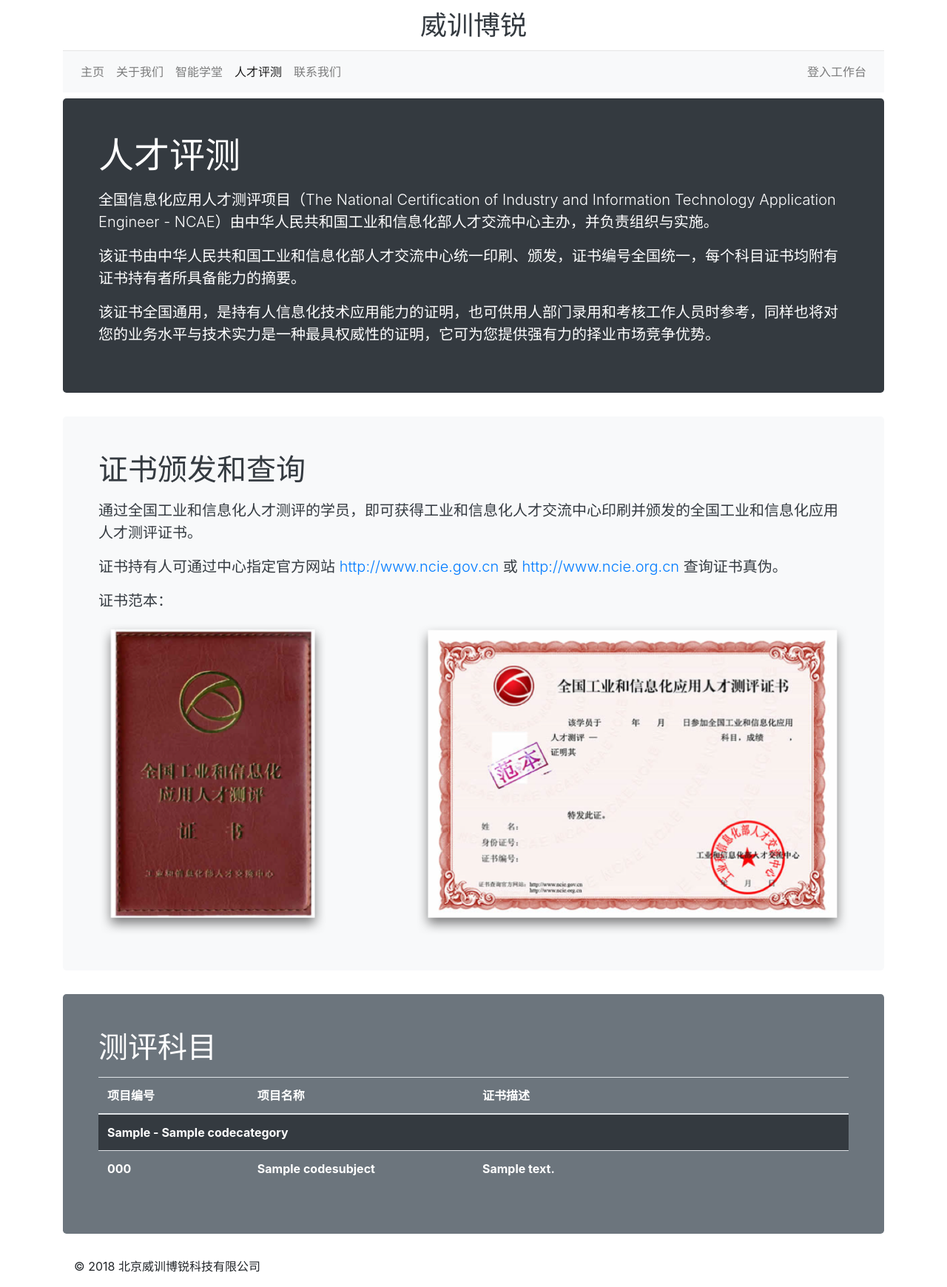
After one commit to hejun0524/weixunborui, a Django app: page /assessment/ in a window 1280 px wide. The commit adds this page. Shown: the whole page at 74% size. Run offline with Django 3.2, Linux system fonts and the light colour scheme; tables that the repository leaves empty hold one stand-in row (values such as "Sample post"); lists and menus that the app fills with data are empty; some libraries are stand-ins or nearby versions.

Commit message:
updated front page

```diff
--- a/home/urls.py
+++ b/home/urls.py
@@ -5,6 +5,10 @@ app_name = 'home'
 
 urlpatterns = [
     path('', views.index, name='index'),
+    path('about/', views.about, name='about'),
+    path('courses/', views.courses, name='courses'),
+    path('assessment/', views.assessment, name='assessment'),
+    path('contact/', views.contact, name='contact'),
     path('login/', views.login, name='login'),
     path('logout/', views.logout, name='logout'),
     path('dashboard/', views.dashboard, name='dashboard'),
--- a/home/views.py
+++ b/home/views.py
@@ -1,6 +1,7 @@
 from django.shortcuts import render, redirect
 from django.contrib import auth
 from django.contrib.auth.decorators import login_required
+from exam.models import CodeCategory, CodeSubject
 
 
 # Create your views here.
@@ -27,6 +28,32 @@ def login(request):
     return render(request, 'home/login.html', context)
 
 
+def about(request):
+    context = {'n_bar': 'about'}
+    return render(request, 'home/about.html', context)
+
+
+def assessment(request):
+    all_codes = {}
+    for code_category in CodeCategory.objects.all().order_by('index'):
+        all_codes[str(code_category)] = code_category.codesubject_set.order_by('code')
+    context = {
+        'n_bar': 'assessment',
+        'codes': all_codes
+    }
+    return render(request, 'home/assessment.html', context)
+
+
+def contact(request):
+    context = {'n_bar': 'contact'}
+    return render(request, 'home/contact.html', context)
+
+
+def courses(request):
+    context = {'n_bar': 'courses'}
+    return render(request, 'home/courses.html', context)
+
+
 @login_required()
 def logout(request):
     auth.logout(request)
--- /dev/null
+++ b/static/css/blog.css
@@ -0,0 +1,150 @@
+/* stylelint-disable selector-list-comma-newline-after */
+
+.blog-header {
+    line-height: 1;
+    border-bottom: 1px solid #e5e5e5;
+}
+
+.blog-header-logo {
+    font-size: 2.25rem;
+}
+
+.blog-header-logo:hover {
+    text-decoration: none;
+}
+
+.display-4 {
+    font-size: 2.5rem;
+}
+
+@media (min-width: 768px) {
+    .display-4 {
+        font-size: 3rem;
+    }
+}
+
+.nav-scroller {
+    position: relative;
+    z-index: 2;
+    height: 2.75rem;
+    overflow-y: hidden;
+}
+
+.nav-scroller .nav {
+    display: -ms-flexbox;
+    display: flex;
+    -ms-flex-wrap: nowrap;
+    flex-wrap: nowrap;
+    padding-bottom: 1rem;
+    margin-top: -1px;
+    overflow-x: auto;
+    text-align: center;
+    white-space: nowrap;
+    -webkit-overflow-scrolling: touch;
+}
+
+.nav-scroller .nav-link {
+    padding-top: .75rem;
+    padding-bottom: .75rem;
+    font-size: .875rem;
+}
+
+.card-img-right {
+    height: 100%;
+    border-radius: 0 3px 3px 0;
+}
+
+.flex-auto {
+    -ms-flex: 0 0 auto;
+    flex: 0 0 auto;
+}
+
+.h-250 {
+    height: 250px;
+}
+
+@media (min-width: 768px) {
+    .h-md-250 {
+        height: 250px;
+    }
+}
+
+/*
+ * Blog name and description
+ */
+.blog-title {
+    margin-bottom: 0;
+    font-size: 2rem;
+    font-weight: 400;
+}
+
+.blog-description {
+    font-size: 1.1rem;
+    color: #999;
+}
+
+@media (min-width: 40em) {
+    .blog-title {
+        font-size: 3.5rem;
+    }
+}
+
+/* Pagination */
+.blog-pagination {
+    margin-bottom: 4rem;
+}
+
+.blog-pagination > .btn {
+    border-radius: 2rem;
+}
+
+/*
+ * Blog posts
+ */
+.blog-post {
+    margin-bottom: 4rem;
+}
+
+.blog-post-title {
+    margin-bottom: .25rem;
+    font-size: 2.5rem;
+}
+
+.blog-post-meta {
+    margin-bottom: 1.25rem;
+    color: #999;
+}
+
+/*
+ * Footer
+ */
+.blog-footer {
+    padding: 2.5rem 0;
+    color: #999;
+    text-align: center;
+    background-color: #f9f9f9;
+    border-top: .05rem solid #e5e5e5;
+}
+
+.blog-footer p:last-child {
+    margin-bottom: 0;
+}
+
+/*
+ * Self-added
+ */
+.cell-2 {
+    width: 20%;
+}
+
+.cell-3 {
+    width: 30%;
+}
+
+.cell-4 {
+    width: 40%;
+}
+
+.cell-5 {
+    width: 50%;
+}
--- a/templates/base_dashboard.html
+++ b/templates/base_dashboard.html
@@ -4,6 +4,7 @@
 <head>
     {% load static %}
     {% include 'global_css.html' %}
+    <link rel="stylesheet" href="{% static 'css/dashboard.css' %}">
     <title>{% block title %}{% endblock %}</title>
 </head>
 <body>
--- a/templates/base_home.html
+++ b/templates/base_home.html
@@ -4,42 +4,53 @@
 <head>
     {% load static %}
     {% include 'global_css.html' %}
-    <link rel="stylesheet" href="{% static 'css/carousel.css' %}">
+    <link rel="stylesheet" href="{% static 'css/blog.css' %}">
     <title>{% block title %}{% endblock %}</title>
 </head>
 <body>
-<!-- Navigation -->
-<header>
-    <nav class="navbar  navbar-expand-lg navbar-dark fixed-top bg-dark flex-md-nowrap p-0 shadow">
-        <a class="navbar-brand col-md-2 mr-0" href="{% url 'home:index' %}">威训博锐</a>
+
+<div class="container">
+    <header class="blog-header py-3">
+        <div class="row flex-nowrap justify-content-between align-items-center">
+            <div class="col-4 pt-1"></div>
+            <div class="col-4 text-center">
+                <a class="blog-header-logo text-dark" href="{% url 'home:index' %}">威训博锐</a>
+            </div>
+            <div class="col-4 d-flex"></div>
+        </div>
+    </header>
+    <nav class="navbar navbar-expand-lg navbar-light bg-light mb-2">
         <button class="navbar-toggler" type="button" data-toggle="collapse" data-target="#navbarNavDropdown"
                 aria-controls="navbarNavDropdown" aria-expanded="false" aria-label="Toggle navigation">
-            <span class="fa fa-list"></span>
+            <span class="navbar-toggler-icon"></span>
         </button>
-        <div id="navbarNavDropdown" class="navbar-collapse collapse px-3">
+        <div class="collapse navbar-collapse" id="navbarNavDropdown">
             <ul class="navbar-nav mr-auto">
-                <li class="nav-item active">
-                    <a class="nav-link" href="{% url 'home:index' %}">主页 <span class="sr-only">(current)</span></a>
+                <li class="nav-item{% if n_bar == 'index' %} active{% endif %}">
+                    <a class="nav-link" href="{% url 'home:index' %}">主页</a>
+                </li>
+                <li class="nav-item{% if n_bar == 'about' %} active{% endif %}">
+                    <a class="nav-link" href="{% url 'home:about' %}">关于我们</a>
+                </li>
+                <li class="nav-item{% if n_bar == 'courses' %} active{% endif %}">
+                    <a class="nav-link" href="{% url 'home:courses' %}">智能学堂</a>
+                </li>
+                <li class="nav-item{% if n_bar == 'assessment' %} active{% endif %}">
+                    <a class="nav-link" href="{% url 'home:assessment' %}">人才评测</a>
+                </li>
+                <li class="nav-item{% if n_bar == 'contact' %} active{% endif %}">
+                    <a class="nav-link" href="{% url 'home:contact' %}">联系我们</a>
                 </li>
             </ul>
             <ul class="navbar-nav">
-                {% if user.is_authenticated %}
-                    <li class="nav-item">
-                        <a class="nav-link" href="{% url 'home:dashboard' %}">工作台</a>
-                    </li>
-                    <li class="nav-item">
-                        <a class="nav-link" href="{% url 'home:logout' %}">退出系统</a>
-                    </li>
-                {% else %}
-                    <li class="nav-item">
-                        <a class="nav-link" href="{% url 'home:login' %}">登录</a>
-                    </li>
-                {% endif %}
+                <li class="nav-item {% if n_bar == 'login' %} active{% endif %}">
+                    <a class="nav-link" href="{% url 'home:login' %}">登入工作台</a>
+                </li>
             </ul>
         </div>
     </nav>
-</header>
-<main role="main">
+</div>
+<main role="main" class="container">
     {% block content %}
     {% endblock %}
     <!-- FOOTER -->
--- a/templates/global_css.html
+++ b/templates/global_css.html
@@ -5,4 +5,3 @@
 <link rel="icon" href="{% static 'img/favicon.ico' %}">
 <link rel="stylesheet" href="https://stackpath.bootstrapcdn.com/bootstrap/4.1.3/css/bootstrap.css">
 <link rel="stylesheet" href="https://use.fontawesome.com/releases/v5.2.0/css/all.css">
-<link rel="stylesheet" href="{% static 'css/dashboard.css' %}">
--- /dev/null
+++ b/templates/home/assessment.html
@@ -0,0 +1,66 @@
+{% extends 'base_home.html' %}
+{% load static %}
+{% block title %}人才评测{% endblock %}
+
+{% block content %}
+    <div class="jumbotron p-3 p-md-5 text-white bg-dark">
+        <h1 class="display-4">人才评测</h1>
+        <p class="lead my-3">
+            全国信息化应用人才测评项目（The National Certification of Industry and Information Technology Application Engineer -
+            NCAE）由中华人民共和国工业和信息化部人才交流中心主办，并负责组织与实施。
+        </p>
+        <p class="lead my-3">
+            该证书由中华人民共和国工业和信息化部人才交流中心统一印刷、颁发，证书编号全国统一，每个科目证书均附有证书持有者所具备能力的摘要。
+        </p>
+        <p class="lead my-3">
+            该证书全国通用，是持有人信息化技术应用能力的证明，也可供用人部门录用和考核工作人员时参考，同样也将对您的业务水平与技术实力是一种最具权威性的证明，它可为您提供强有力的择业市场竞争优势。
+        </p>
+    </div>
+
+    <div class="jumbotron p-3 p-md-5 text-dark bg-light">
+        <h1 class="display-5">证书颁发和查询</h1>
+        <p class="lead my-3">
+            通过全国工业和信息化人才测评的学员，即可获得工业和信息化人才交流中心印刷并颁发的全国工业和信息化应用人才测评证书。
+        </p>
+        <p class="lead my-3">
+            证书持有人可通过中心指定官方网站
+            <a href="http://www.ncie.gov.cn" target="_blank">http://www.ncie.gov.cn</a> 或
+            <a href="http://www.ncie.org.cn" target="_blank">http://www.ncie.org.cn</a> 查询证书真伪。
+        </p>
+        <p class="lead my-3">证书范本：</p>
+        <img class="img-fluid" src="{% static 'img/sample_certificate.png' %}">
+    </div>
+
+    <div class="jumbotron p-3 p-md-5 text-white bg-secondary">
+        <h1 class="display-5">测评科目</h1>
+        <table class="table table-striped my-3">
+            <thead>
+            <tr>
+                <th scope="col" class="cell-2">项目编号</th>
+                <th scope="col" class="cell-3">项目名称</th>
+                <th scope="col" class="cell-5">证书描述</th>
+            </tr>
+            </thead>
+            <tbody>
+            {% for code_category, code_subjects in codes.items %}
+                <tr>
+                    <th scope="row" colspan="3" class="bg-dark">{{ code_category }}</th>
+                </tr>
+                {% for code_subject in code_subjects %}
+                    <tr>
+                        <th scope="row">{{ code_subject.code }}</th>
+                        <th>{{ code_subject.name }}</th>
+                        <th>{{ code_subject.description }}</th>
+                    </tr>
+                    {% empty %}
+                    <th scope="row" colspan="3">暂无。</th>
+                {% endfor %}
+                {% empty %}
+                <tr>
+                    <th scope="row" colspan="3">暂无。</th>
+                </tr>
+            {% endfor %}
+            </tbody>
+        </table>
+    </div>
+{% endblock %}
```
Also changed, not shown: exam/views.py (+4 -3 lines), templates/home/about.html (added, +9 -0 lines), templates/home/contact.html (added, +9 -0 lines), templates/home/courses.html (added, +9 -0 lines), templates/home/index.html (+4 -13 lines), static/img/sample_certificate.png (added), static/img/sample_in.png (added), static/img/sample_out.png (added), static/img/temp0.jpg (deleted), static/img/temp1.jpg (deleted), static/img/temp2.jpg (deleted).
